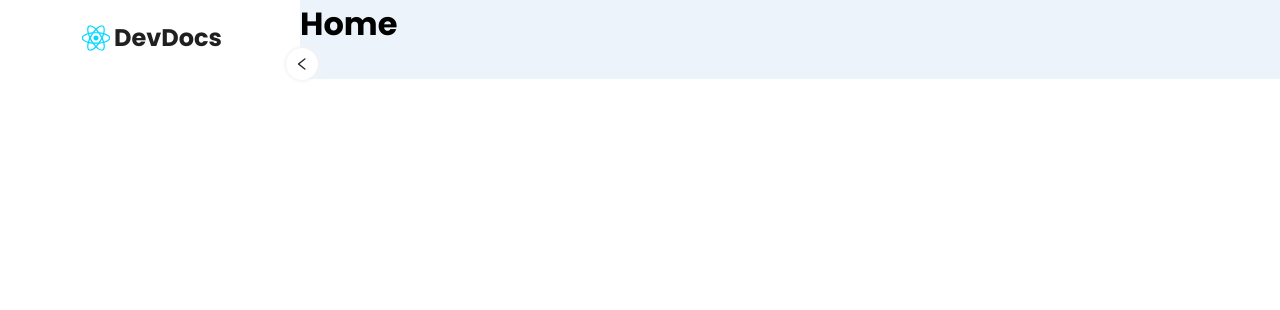
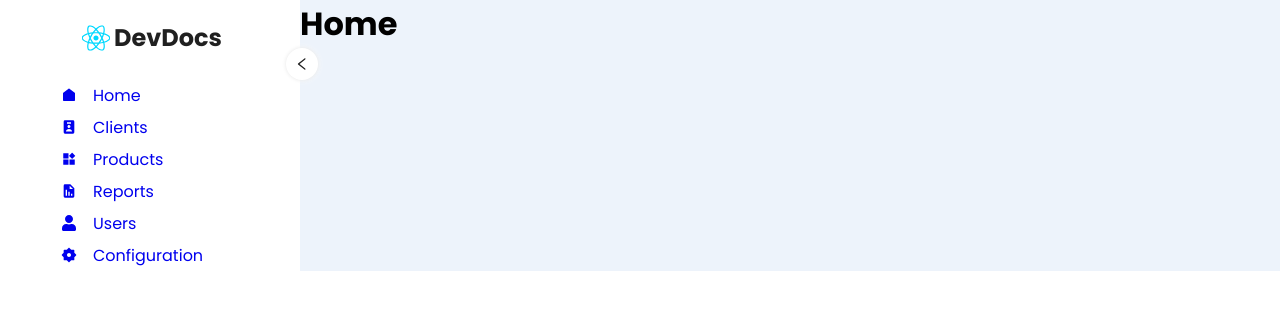
Before and after one commit to keorgtz/DevDocs, a React (Vite) app in the folder Frontend/: page / in a window 1280 px wide. Shown: the top 310 px of the page. Built offline with nearby package versions, Linux system fonts and the light colour scheme.

Commit message:
set links on sidebar

```diff
--- a/Frontend/src/components/Sidebar.jsx
+++ b/Frontend/src/components/Sidebar.jsx
@@ -1,29 +1,88 @@
+//#region REACT COMPONENTS & VARIABLES
 import styled from "styled-components";
+import { v } from "../styles/Variables";
+import { Link } from "react-router-dom";
+//#endregion
+//#region REACT ICONS & ASSETS
 import logo from "../assets/react.svg";
-import { v } from "../styles/Variables";
-import {AiOutlineLeft} from "react-icons/ai";
+import { AiOutlineLeft, AiFillProduct } from "react-icons/ai";
+import { BiSolidUserBadge, BiSolidReport } from "react-icons/bi";
+import { RiHomeFill, RiSettings2Fill } from "react-icons/ri";
+import { FaUser } from "react-icons/fa";
+//#endregion
 
-export function Sidebar({ sidebarOpen, setSidebarOpen }){
 
+export function Sidebar({ sidebarOpen, setSidebarOpen }) {
   const modSidebarOpen = () => {
     setSidebarOpen(!sidebarOpen);
-    }
+  };
 
-    return(
-        <Container isOpen = {sidebarOpen}>
+  return (
+    <Container isOpen={sidebarOpen}>
       <button className="sidebarButton" onClick={modSidebarOpen}>
-                <AiOutlineLeft/>
+        <AiOutlineLeft />
       </button>
       <div className="LogoContent">
         <div className="imgcontent">
-                    <img src = {logo}/>
+          <img src={logo} />
         </div>
         <h2> DevDocs </h2>
       </div>
+
+      {linksArrays.map(({icon, label, to}) => (
+        <div className="LinkContainer" key={label}>
+            <Link to={to} className="Links">
+              <div className="linkIcon">
+                {icon}
+              </div>
+              {sidebarOpen && (
+                <span className="linkLabel"> {label} </span>
+              )
+
+              }
+            </Link>
+        </div>
+      ))}
     </Container>
   );
 }
 
+//#region DATA LINKS
+const linksArrays = [
+  {
+    label: "Home",
+    icon: <RiHomeFill />,
+    to: "/",
+  },
+  {
+    label: "Clients",
+    icon: <BiSolidUserBadge />,
+    to: "/clients",
+  },
+  {
+    label: "Products",
+    icon: <AiFillProduct />,
+    to: "/products",
+  },
+  {
+    label: "Reports",
+    icon: <BiSolidReport />,
+    to: "/reports",
+  },
+  {
+    label: "Users",
+    icon: <FaUser />,
+    to: "/users",
+  },
+  {
+    label: "Configuration",
+    icon: <RiSettings2Fill />,
+    to: "/configuration",
+  }
+];
+//#endregion
+
+//#region STYLED COMPONENTS
 const Container = styled.div`
   color: ${(props) => props.theme.text};
 
@@ -31,7 +90,7 @@ const Container = styled.div`
   position: sticky;
   padding-top: 20px;
   transition: all 0.5s;
-    .sidebarButton{
+  .sidebarButton {
     position: absolute;
     top: ${v.xxlSpacing};
     right: -18px;
@@ -39,41 +98,61 @@ const Container = styled.div`
     height: 32px;
     border-radius: 50%;
     background: ${(props) => props.theme.bgtgderecha};
-        box-shadow: 0 0 4px ${(props) => props.theme.bg3}, 0 0 7px ${(props) => props.theme.bg};
+    box-shadow: 0 0 4px ${(props) => props.theme.bg3},
+      0 0 7px ${(props) => props.theme.bg};
     display: flex;
     align-items: center;
     justify-content: center;
     cursor: pointer;
     transition: all 0.3s;
-        transform: ${({isOpen}) => (isOpen? `initial` : `rotate(180deg)`)};
+    transform: ${({ isOpen }) => (isOpen ? `initial` : `rotate(180deg)`)};
     border: none;
     letter-spacing: inherit;
     color: inherit;
     font-size: inherit;
-        text-align:inherit;
+    text-align: inherit;
     padding: 0;
     font-family: inherit;
     outline: none;
   }
-
   .LogoContent {
     display: flex;
     justify-content: center;
     align-items: center;
     padding-bottom: ${v.lgSpacing};
-        .imgcontent{
+    .imgcontent {
       display: flex;
-            img{
+      img {
         max-width: 100%;
         height: auto;
       }
       cursor: pointer;
       transition: all 0.5s;
-            transform: ${({isOpen}) => (isOpen? `scale(0.8)` : `scale(1.5)`)};
+      transform: ${({ isOpen }) => (isOpen ? `scale(0.8)` : `scale(1.5)`)};
     }
-        h2{
-            display: ${({isOpen}) => (isOpen? `block` : `none`)};
+    h2 {
+      display: ${({ isOpen }) => (isOpen ? `block` : `none`)};
       transition: all 0.5s;
     }
   }
+  .LinkContainer{
+    margin-top: 8px 0;
+    padding: 0 15%;
+    :hover{
+      background: ${(props) => props.theme.bg3};
+
+    }
+    .Links{
+      display: flex;
+      align-items: center;
+      text-decoration: none;
+      padding: calc(${v.smSpacing}-2px) 0;
+      .linkIcon{
+        padding: ${v.smSpacing} ${v.mdSpacing};
+        display: flex;
+
+      }
+    }
+  }
 `;
+//#endregion
```
Lines whose indentation alone changed are shown as unchanged.
